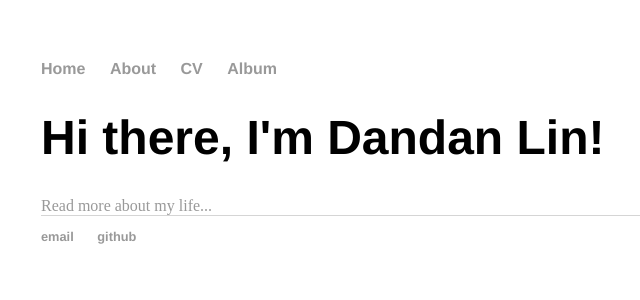
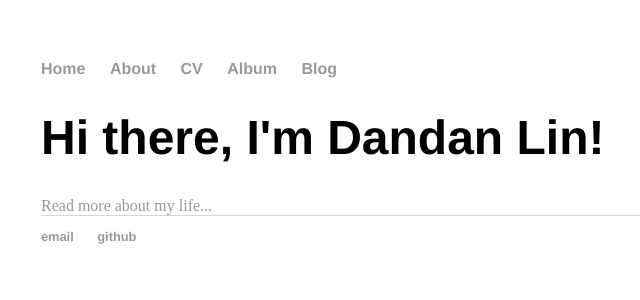
Before and after one commit to 2danlin/2danlin.github.io, a Jekyll site: the page built from index.html, in a window 1280 px wide. Shown: the top 300 px of the page, without its empty margins (151-791 px from the left). Built offline with Jekyll 4.4.1, drawn with Linux system fonts in a browser that asks for light colours.

Commit message:
Update default.html

```diff
--- a/_layouts/default.html
+++ b/_layouts/default.html
@@ -12,6 +12,7 @@
 		        	<li><a href="/about">About</a></li>
 	        		<li><a href="/cv">CV</a></li>
 	        		<li><a href="/album">Album</a></li>
+				<li><a href="/post">Blog</a></li>
 	    		</ul>
 			</nav>
 			<div class="container">
```
